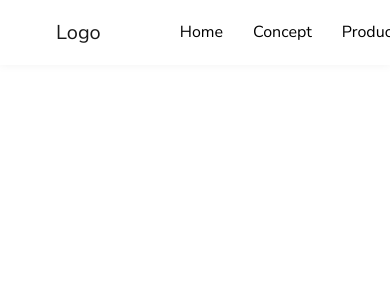
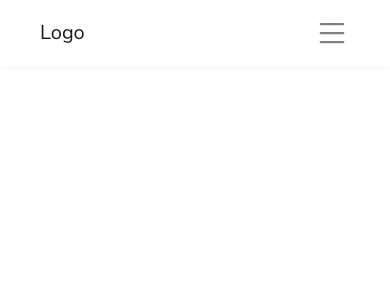
Before and after one commit to Noor-Khan/baidutv, a Vue app: page / in a window 390 px wide. Shown: the top 300 px of the page. Built offline with nearby package versions, Linux system fonts and the light colour scheme.

Commit message:
Navbar/Responsive fixes

```diff
--- a/src/assets/scss/_navbar.scss
+++ b/src/assets/scss/_navbar.scss
@@ -0,0 +1,93 @@
+header {
+    &#header {
+        position: fixed;
+        height: 65px;
+        width: 100%;
+        z-index: 9;
+        background-color: $color-white;
+        box-shadow: 0px 0px 8px #8080801a !important;
+
+        nav.navbar {
+            height: 65px;
+
+            .navbar-brand {
+                margin-left: 40px;
+            }
+
+            .navbar-toggler {
+                border: none;
+                padding: 0;
+
+                svg {
+                    font-size: 36px;
+                }
+
+                &:focus {
+                    outline: none;
+                    box-shadow: none;
+                }
+            }
+
+            .navbar-nav {
+                .nav-link {
+                    padding: 20px 15px;
+                    // text-align: left;
+                    color: $color-black;
+                    border-bottom: 2px solid transparent;
+                    transition-duration: 0.3s;
+
+                    &:hover {
+                        color: $color-primary;
+                        border-bottom: 2px solid $color-primary;
+                    }
+                }
+            }
+
+            .register-btn {
+                padding: 7px 15px;
+                margin-right: 40px;
+                width: 140px;
+                border-color: $color-primary;
+                background-color: $color-primary;
+
+                &:focus {
+                    outline: none;
+                    box-shadow: none;
+                }
+            }
+        }
+    }
+}
+
+@media (max-width: 991px) {
+    header {
+        height: unset !important;
+
+        .navbar {
+            padding: 0;
+            height: unset !important;
+            padding-top: 13px;
+            padding-bottom: 13px;
+
+            .navbar-toggler {
+                margin-right: 40px;
+            }
+
+            .navbar-collapse {
+                position: relative;
+                top: 13px;
+                padding: 0;
+                padding-bottom: 20px;
+
+                .navbar-nav {
+                    margin-left: 0 !important;
+                }
+
+                .register-btn {
+                    margin: 10px auto !important;
+                    text-align: center;
+                }
+            }
+        }
+    }
+}
--- a/src/components/Navigation/Navbar.vue
+++ b/src/components/Navigation/Navbar.vue
@@ -1,10 +1,12 @@
 <template>
   <header id="header">
-    <b-navbar type="light">
-      <b-container fluid>
+    <b-navbar type="light" toggleable="lg">
       <b-navbar-brand href="#">Logo</b-navbar-brand>
 
-        <b-navbar-toggle target="nav-collapse"></b-navbar-toggle>
+      <b-navbar-toggle target="nav-collapse" @click="navIconChange">
+        <b-icon-list v-if="this.navBtn"></b-icon-list>
+        <b-icon-x v-else></b-icon-x>
+      </b-navbar-toggle>
 
       <b-collapse id="nav-collapse" is-nav>
         <b-navbar-nav class="ml-5">
@@ -21,46 +23,20 @@
           <b-button pill variant="primary" class="register-btn">Register</b-button>
         </b-navbar-nav>
       </b-collapse>
-      </b-container>
     </b-navbar>
   </header>
 </template>
 <script>
-export default {};
-</script>
-<style lang="scss" scoped>
-@import "../../assets/scss/index.scss";
-header {
-  &#header {
-    position: fixed;
-    padding: 0 40px;
-    height: 65px;
-    width: 100%;
-    z-index: 9;
-    background-color: $color-white;
-    box-shadow: 0px 0px 8px #8080801a !important;
-    nav.navbar {
-      padding-top: 0;
-      padding-bottom: 0;
-      .navbar-nav {
-        .nav-link {
-          padding: 20px 15px;
-          color: $color-black;
-          border-bottom: 2px solid transparent;
-          transition-duration: 0.3s;
-          &:hover {
-            color: $color-primary;
-            border-bottom: 2px solid $color-primary;
+export default {
+  data() {
+    return {
+      navBtn: true
+    };
+  },
+  methods: {
+    navIconChange() {
+      this.navBtn = !this.navBtn;
     }
   }
-      }
-      .register-btn {
-        padding: 7px 15px;
-        width: 140px;
-        border-color: $color-primary;
-        background-color: $color-primary;
-      }
-    }
-  }
-}
-</style>
+};
+</script>
```
Lines whose indentation alone changed are shown as unchanged.
